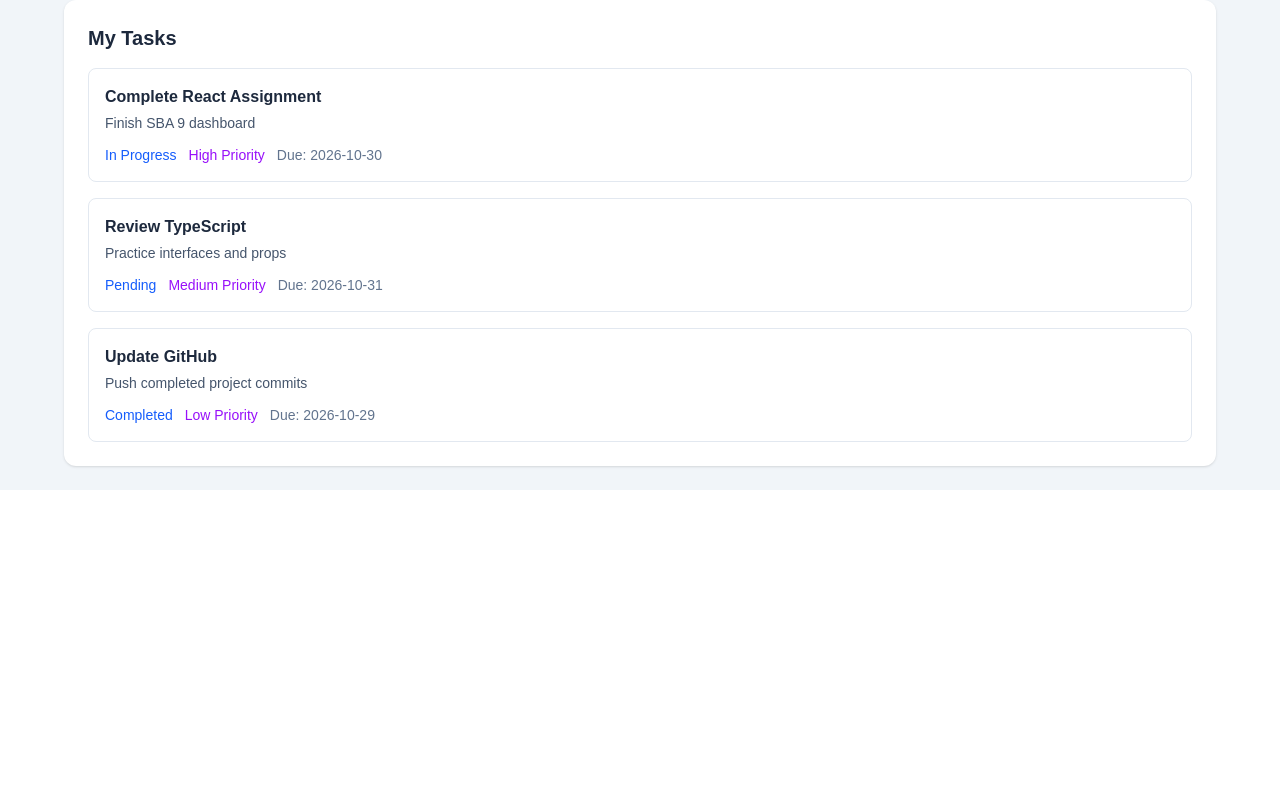
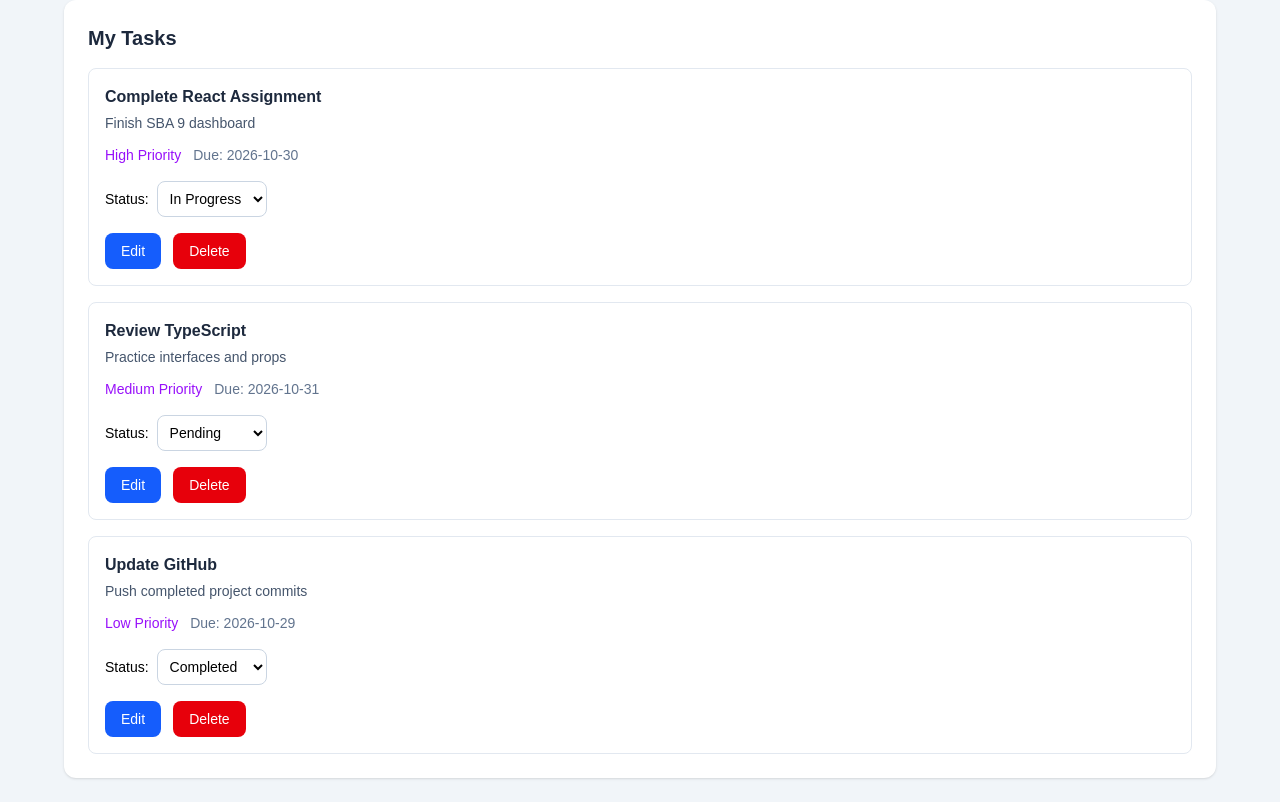
Before and after one commit to BallNChain24FEnd/AshleyWhite-SBA-9-_React-TypeScript-TailwindCSS-taskmanagement-dashboardapp, a React (Vite) app: page / in a window 1280 px wide. Shown: the part 846-1648 px from the top of the page. Before the commit the page ends 1336 px from the top, so only its background shows below. Built offline with nearby package versions, Linux system fonts and the light colour scheme.

Commit message:
Commit 6: Added edit, delete, and status task updates

```diff
--- a/src/App.tsx
+++ b/src/App.tsx
@@ -1,31 +1,87 @@
 import { useState } from "react";
 import Dashboard from "./components/Dashboard/Dashboard";
 import { sampleTasks } from "./utils/taskUtils";
-import type { Task, TaskFormData } from "./types";
+import type {
+  Task,
+  TaskFormData,
+  TaskStatus,
+} from "./types";
 
 function App() {
-  // Store task list
+  // Store tasks
   const [tasks, setTasks] = useState<Task[]>(sampleTasks);
 
-  // Add new task
-  function handleAddTask(form: TaskFormData) {
-    const newTask: Task = {
-      id: Date.now(),
-      title: form.title,
-      description: form.description,
-      priority: form.priority,
-      dueDate: form.dueDate,
-      status: "Pending",
-    };
+  // Store selected task
+  const [editingTask, setEditingTask] = useState<Task | null>(null);
 
-    // Update task list
-    setTasks((prevTasks) => [...prevTasks, newTask]);
+  // Add or edit task
+  function handleSubmitTask(form: TaskFormData) {
+    if (editingTask) {
+      // Update selected task
+      setTasks((prevTasks) =>
+        prevTasks.map((task) =>
+          task.id === editingTask.id
+            ? { ...task, ...form }
+            : task
+        )
+      );
+
+      setEditingTask(null);
+    } else {
+      // Create new task
+      const newTask: Task = {
+        id: Date.now(),
+        ...form,
+        status: "Pending",
+      };
+
+      setTasks((prevTasks) => [...prevTasks, newTask]);
+    }
+  }
+
+  // Select task for editing
+  function handleEdit(task: Task) {
+    setEditingTask(task);
+  }
+
+  // Delete task
+  function handleDelete(id: number) {
+    setTasks((prevTasks) =>
+      prevTasks.filter((task) => task.id !== id)
+    );
+
+    // Clear deleted task from form
+    if (editingTask?.id === id) {
+      setEditingTask(null);
+    }
+  }
+
+  // Update task status
+  function handleStatusChange(id: number, status: TaskStatus) {
+    setTasks((prevTasks) =>
+      prevTasks.map((task) =>
+        task.id === id ? { ...task, status } : task
+      )
+    );
+  }
+
+  // Cancel editing
+  function handleCancel() {
+    setEditingTask(null);
   }
 
   return (
     <>
       {/* Display dashboard */}
-      <Dashboard tasks={tasks} onAddTask={handleAddTask} />
+      <Dashboard
+        tasks={tasks}
+        onAddTask={handleSubmitTask}
+        onDelete={handleDelete}
+        onEdit={handleEdit}
+        onStatusChange={handleStatusChange}
+        editingTask={editingTask}
+        onCancel={handleCancel}
+      />
     </>
   );
 }
--- a/src/components/Dashboard/Dashboard.tsx
+++ b/src/components/Dashboard/Dashboard.tsx
@@ -5,9 +5,14 @@ import type { DashboardProps } from "../../types";
 export default function Dashboard({
   tasks,
   onAddTask,
+  onDelete,
+  onEdit,
+  onStatusChange,
+  editingTask,
+  onCancel,
 }: DashboardProps) {
-// Get total tasks
-const totalTasks = tasks.length;
+  // Get task statistics
+  const totalTasks = tasks.length;
 
   const inProgressTasks = tasks.filter(
     (task) => task.status === "In Progress"
@@ -26,7 +31,6 @@ const totalTasks = tasks.length;
           <h1 className="text-3xl font-bold text-blue-700">
             Task Management Dashboard
           </h1>
-
           <p className="mt-2 text-slate-600">
             Organize your tasks and track your progress.
           </p>
@@ -36,7 +40,7 @@ const totalTasks = tasks.length;
         <section className="mb-8 grid gap-4 sm:grid-cols-3">
           <div className="rounded-xl bg-white p-5 shadow-sm">
             <h2 className="text-slate-600">Total Tasks</h2>
-            <p className="mt-2 text-3xl font-bold text-slate-800">
+            <p className="mt-2 text-3xl font-bold">
               {totalTasks}
             </p>
           </div>
@@ -56,11 +60,21 @@ const totalTasks = tasks.length;
           </div>
         </section>
 
-        {/* Task form component */}
-<TaskForm onSubmit={onAddTask} />
+        {/* Task form */}
+        <TaskForm
+          key={editingTask?.id ?? "new"}
+          editingTask={editingTask}
+          onSubmit={onAddTask}
+          onCancel={onCancel}
+        />
 
-{/* Task list component */}
-<TaskList tasks={tasks} />
+        {/* Task list */}
+        <TaskList
+          tasks={tasks}
+          onDelete={onDelete}
+          onEdit={onEdit}
+          onStatusChange={onStatusChange}
+        />
       </main>
     </div>
   );
--- a/src/components/TaskForm/TaskForm.tsx
+++ b/src/components/TaskForm/TaskForm.tsx
@@ -5,13 +5,17 @@ import type {
   TaskPriority,
 } from "../../types";
 
-export default function TaskForm({ onSubmit }: TaskFormProps) {
+export default function TaskForm({
+  onSubmit,
+  editingTask,
+  onCancel,
+}: TaskFormProps) {
   // Store form values
   const [form, setForm] = useState<TaskFormData>({
-    title: "",
-    description: "",
-    priority: "Medium",
-    dueDate: "",
+    title: editingTask?.title || "",
+    description: editingTask?.description || "",
+    priority: editingTask?.priority || "Medium",
+    dueDate: editingTask?.dueDate || "",
   });
 
   // Store validation error
@@ -31,7 +35,7 @@ export default function TaskForm({ onSubmit }: TaskFormProps) {
     });
   }
 
-  // Submit new task
+  // Submit task
   function handleSubmit(e: React.SubmitEvent<HTMLFormElement>) {
     e.preventDefault();
 
@@ -53,7 +57,7 @@ export default function TaskForm({ onSubmit }: TaskFormProps) {
       return;
     }
 
-    // Add task
+    // Save task
     onSubmit({
       ...form,
       title: form.title.trim(),
@@ -77,11 +81,12 @@ export default function TaskForm({ onSubmit }: TaskFormProps) {
       className="mb-8 rounded-xl bg-white p-6 shadow-sm"
       noValidate
     >
+      {/* Form heading */}
       <h2 className="mb-4 text-xl font-semibold text-slate-800">
-        Add New Task
+        {editingTask ? "Edit Task" : "Add New Task"}
       </h2>
 
-      {/* Show validation error */}
+      {/* Validation error */}
       {error && (
         <p role="alert" className="mb-4 text-sm text-red-600">
           {error}
@@ -102,10 +107,7 @@ export default function TaskForm({ onSubmit }: TaskFormProps) {
       />
 
       {/* Task description */}
-      <label
-        htmlFor="description"
-        className="mb-1 block text-sm font-medium"
-      >
+      <label htmlFor="description" className="mb-1 block text-sm font-medium">
         Description
       </label>
       <textarea
@@ -134,7 +136,7 @@ export default function TaskForm({ onSubmit }: TaskFormProps) {
         <option value="High">High</option>
       </select>
 
-      {/* Task due date */}
+      {/* Due date */}
       <label htmlFor="dueDate" className="mb-1 block text-sm font-medium">
         Due Date *
       </label>
@@ -147,13 +149,26 @@ export default function TaskForm({ onSubmit }: TaskFormProps) {
         className="mb-4 w-full rounded-lg border border-slate-300 p-3"
       />
 
-      {/* Submit button */}
-      <button
-        type="submit"
-        className="rounded-lg bg-blue-700 px-5 py-3 font-medium text-white transition hover:bg-blue-800"
-      >
-        Add Task
-      </button>
+      {/* Form buttons */}
+      <div className="flex gap-3">
+        <button
+          type="submit"
+          className="rounded-lg bg-blue-700 px-5 py-3 text-white hover:bg-blue-800"
+        >
+          {editingTask ? "Save Changes" : "Add Task"}
+        </button>
+
+        {/* Cancel editing */}
+        {editingTask && (
+          <button
+            type="button"
+            onClick={onCancel}
+            className="rounded-lg bg-slate-500 px-5 py-3 text-white"
+          >
+            Cancel
+          </button>
+        )}
+      </div>
     </form>
   );
 }
--- a/src/components/TaskList/TaskItem.tsx
+++ b/src/components/TaskList/TaskItem.tsx
@@ -1,6 +1,11 @@
-import type { TaskItemProps } from "../../types";
+import type { TaskItemProps, TaskStatus } from "../../types";
 
-export default function TaskItem({ task }: TaskItemProps) {
+export default function TaskItem({
+  task,
+  onDelete,
+  onEdit,
+  onStatusChange,
+}: TaskItemProps) {
   return (
     <div className="rounded-lg border border-slate-200 p-4">
       {/* Task title */}
@@ -15,10 +20,6 @@ export default function TaskItem({ task }: TaskItemProps) {
 
       {/* Task details */}
       <div className="mt-3 flex flex-wrap gap-3 text-sm">
-        <span className="text-blue-600">
-          {task.status}
-        </span>
-
         <span className="text-purple-600">
           {task.priority} Priority
         </span>
@@ -27,6 +28,46 @@ export default function TaskItem({ task }: TaskItemProps) {
           Due: {task.dueDate}
         </span>
       </div>
+
+      {/* Task status */}
+      <div className="mt-4">
+        <label
+          htmlFor={`status-${task.id}`}
+          className="mr-2 text-sm font-medium"
+        >
+          Status:
+        </label>
+
+        <select
+          id={`status-${task.id}`}
+          value={task.status}
+          onChange={(e) =>
+            onStatusChange(task.id, e.target.value as TaskStatus)
+          }
+          className="rounded-lg border border-slate-300 p-2 text-sm"
+        >
+          <option value="Pending">Pending</option>
+          <option value="In Progress">In Progress</option>
+          <option value="Completed">Completed</option>
+        </select>
+      </div>
+
+      {/* Task buttons */}
+      <div className="mt-4 flex gap-3">
+        <button
+          onClick={() => onEdit(task)}
+          className="rounded-lg bg-blue-600 px-4 py-2 text-sm text-white hover:bg-blue-700"
+        >
+          Edit
+        </button>
+
+        <button
+          onClick={() => onDelete(task.id)}
+          className="rounded-lg bg-red-600 px-4 py-2 text-sm text-white hover:bg-red-700"
+        >
+          Delete
+        </button>
+      </div>
     </div>
   );
 }
--- a/src/components/TaskList/TaskList.tsx
+++ b/src/components/TaskList/TaskList.tsx
@@ -1,7 +1,12 @@
 import TaskItem from "./TaskItem";
 import type { TaskListProps } from "../../types";
 
-export default function TaskList({ tasks }: TaskListProps) {
+export default function TaskList({
+  tasks,
+  onDelete,
+  onEdit,
+  onStatusChange,
+}: TaskListProps) {
   return (
     <section className="rounded-xl bg-white p-6 shadow-sm">
       {/* Task list heading */}
@@ -13,13 +18,17 @@ export default function TaskList({ tasks }: TaskListProps) {
       {tasks.length > 0 ? (
         <div className="space-y-4">
           {tasks.map((task) => (
-            <TaskItem key={task.id} task={task} />
+            <TaskItem
+              key={task.id}
+              task={task}
+              onDelete={onDelete}
+              onEdit={onEdit}
+              onStatusChange={onStatusChange}
+            />
           ))}
         </div>
       ) : (
-        <p className="text-slate-500">
-          No tasks available.
-        </p>
+        <p className="text-slate-500">No tasks available.</p>
       )}
     </section>
   );
```
Also changed, not shown: src/types/index.ts (+13 -5 lines).
